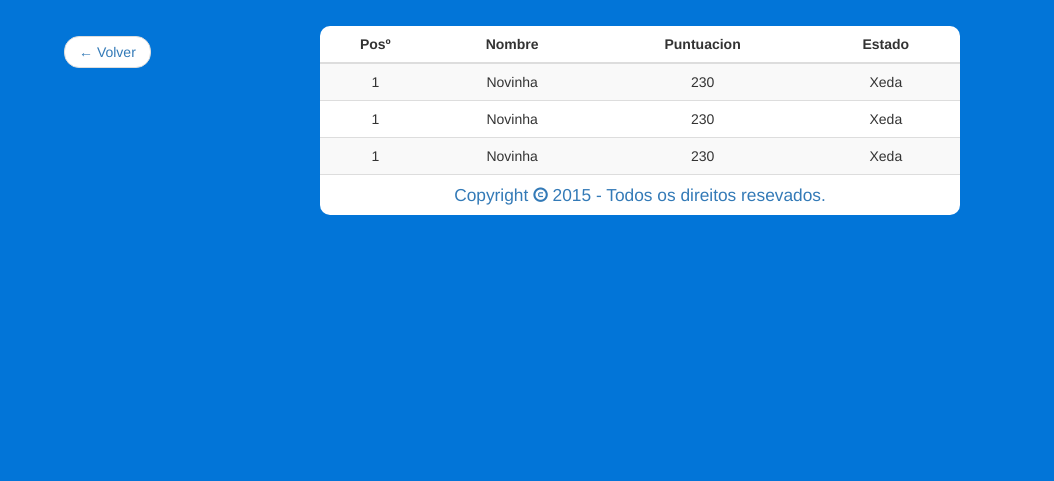
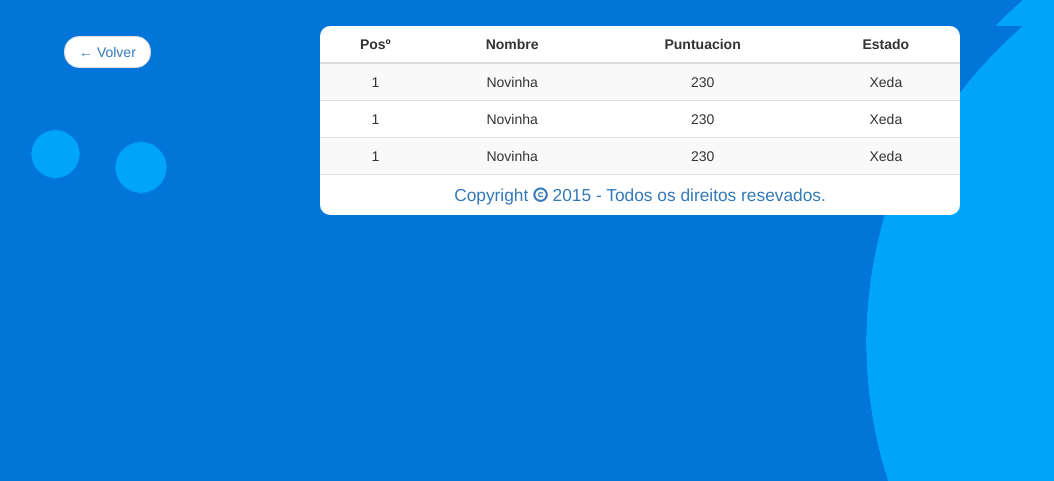
Before and after one commit to mauricio-msp/gramaticando, a PHP site: page /gramaticando/ranking in a window 1280 px wide. Shown: the top 481 px of the page, without its empty margins (0-1054 px from the left). Run offline with PHP 8.4, Linux system fonts and the light colour scheme; some libraries are stand-ins or nearby versions.

Commit message:
Bg-Ranking / Image

```diff
--- a/css/ranking.css
+++ b/css/ranking.css
@@ -5,6 +5,8 @@
 
 html,body {
     background-color: #0275D8;
+    background-image: url('../imagens/bg-ranking.png');
+    background-repeat: no-repeat;
 }
 
 nav#back {
```
Also changed, not shown: imagens/bg-ranking.png (added).
